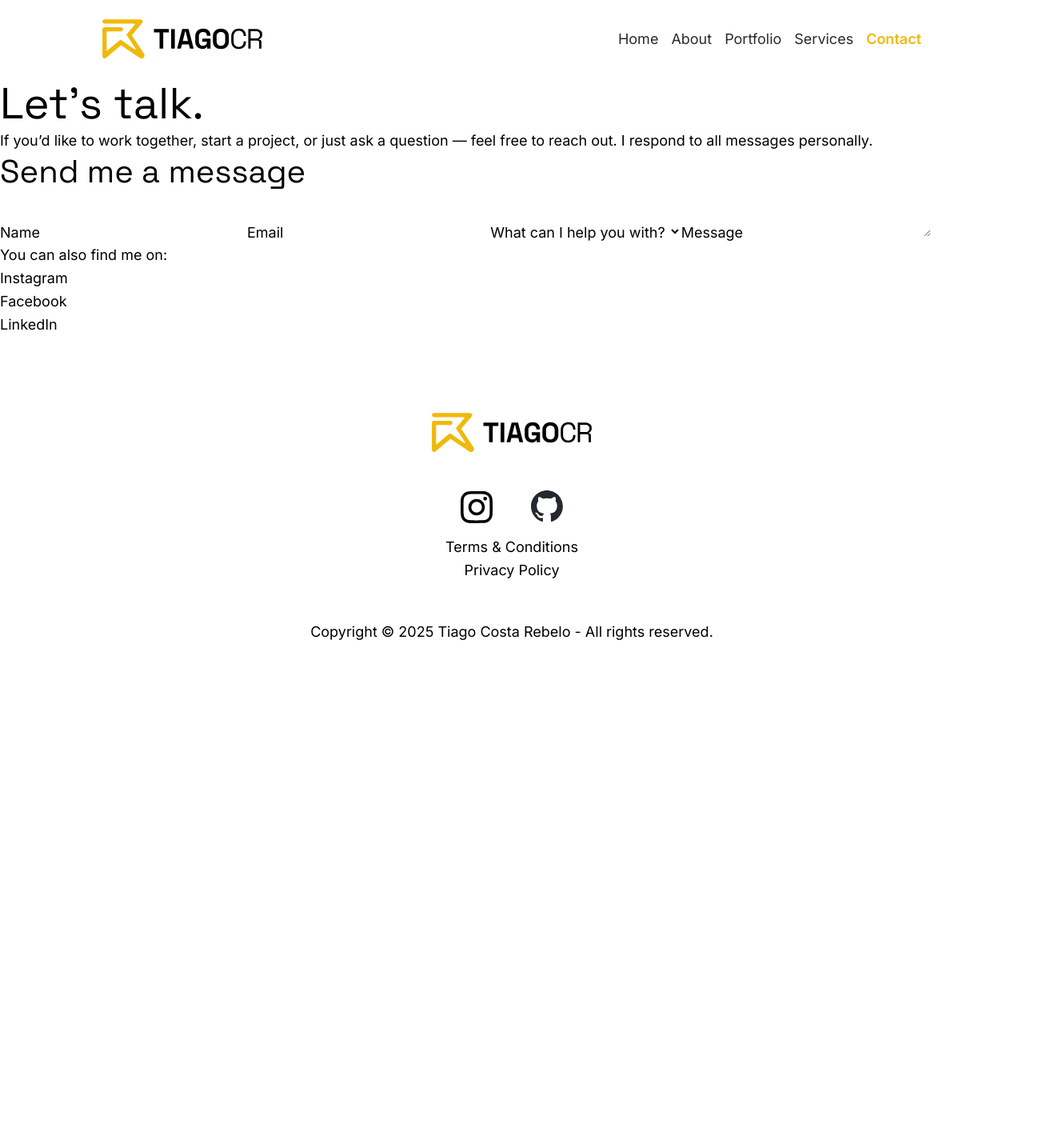
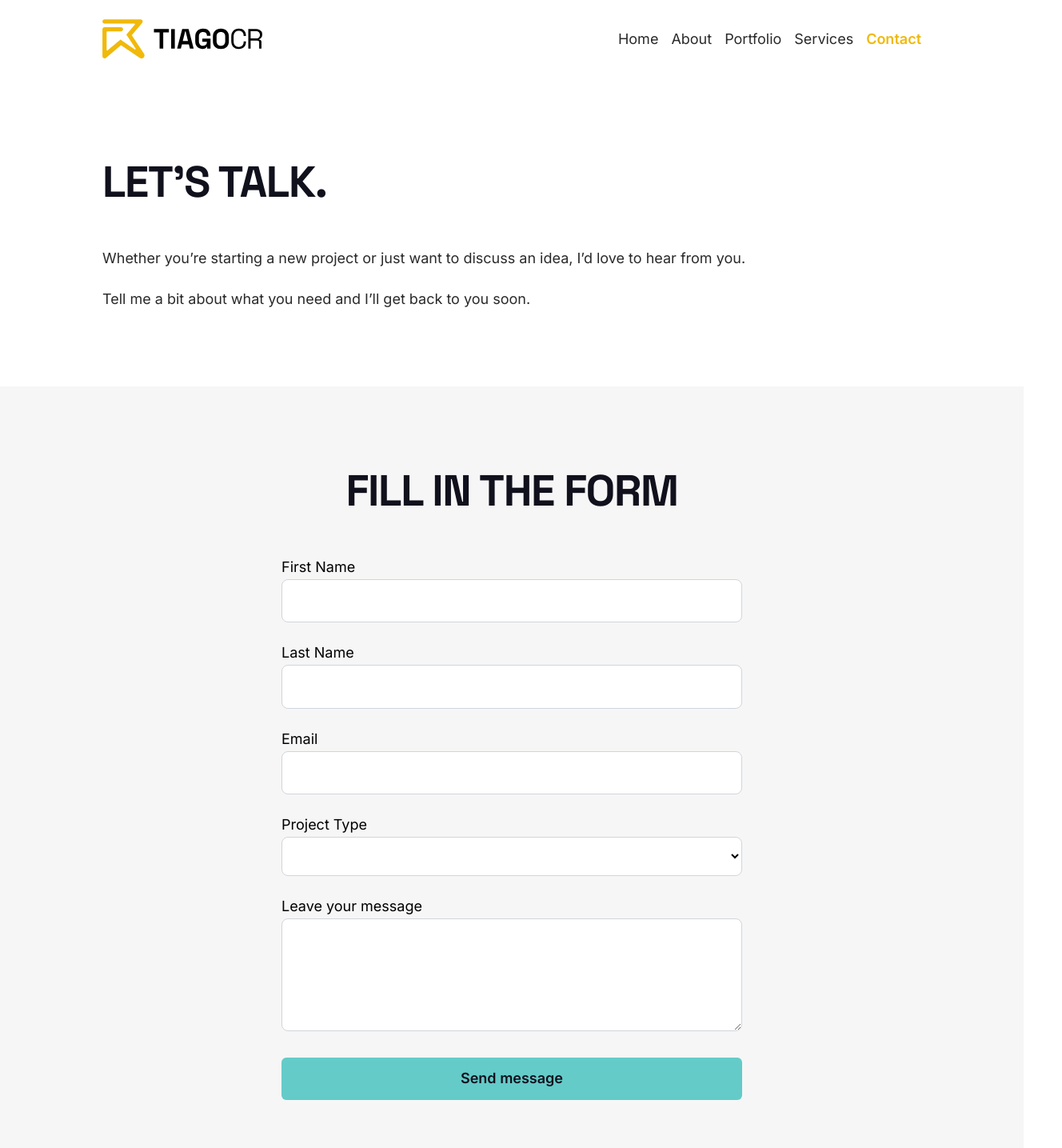
Before and after one commit to tiagocostarebelo/reactjs-tiagocr-portfolio, a React (Vite) app: page /contact in a window 1280 px wide. Shown: the top 1435 px of the page at 80% size, 1328 px wide, since content can reach past the window. Before the commit the page ends 899 px from the top, so only its background shows below. Built offline with nearby package versions, Linux system fonts and the light colour scheme.

Commit message:
feat: contactForm component and contact page set up. added Netlify form setup so Netlify can handle the form submissions

```diff
--- /dev/null
+++ b/src/components/ui/ContactForm.jsx
@@ -0,0 +1,167 @@
+import { useState } from "react";
+
+const ContactForm = () => {
+
+    const [formData, setFormData] = useState({
+        firstName: "",
+        lastName: "",
+        email: "",
+        projectType: "",
+        message: ""
+    });
+    const [status, setStatus] = useState({
+        loading: false,
+        success: false,
+        error: false
+    })
+
+    const handleChange = (e) => {
+        const { name, value } = e.target;
+        setFormData(prev => ({ ...prev, [name]: value }));
+    };
+
+    const handleSubmit = async (e) => {
+        e.preventDefault();
+
+        //basic validation
+        if (!formData.firstName.trim() || !formData.lastName.trim() || !formData.email.trim()) {
+            alert('Please fill in all required fields');
+            return;
+        }
+
+        setStatus({ loading: true, success: false, error: false });
+
+        const encode = (data) =>
+            Object.keys(data)
+                .map(key => encodeURIComponent(key) + "=" + encodeURIComponent(data[key]))
+                .join("&");
+
+        try {
+            await fetch("/", {
+                method: "POST",
+                headers: { "Content-Type": "application/x-www-form-urlencoded" },
+                body: encode({
+                    "form-name": "contact",
+                    ...formData,
+                }),
+            });
+
+            setStatus({ loading: false, success: true, error: false });
+
+            setFormData({
+                firstName: "",
+                lastName: "",
+                email: "",
+                projectType: "",
+                message: ""
+            });
+
+        } catch (error) {
+            console.error("Form submission error", error);
+            setStatus({ loading: false, success: false, error: true });
+        }
+    }
+
+    return (
+        <section className="w-full h-auto py-24 bg-gray-light">
+            <h2 className="text-2xl md:text-3xl font-bold text-black-rich uppercase mb-6 tracking-tight leading-tight text-center">Fill in the form</h2>
+            <div className="max-w-xl mx-auto">
+                <form
+                    name="contact"
+                    method="POST"
+                    data-netlify="true"
+                    netlify-honeypot="bot-field"
+                    onSubmit={handleSubmit}
+                    className="flex flex-col gap-6 mt-12">
+
+                    <input type="hidden" name="form-name" value="contact" />
+                    <input type="hidden" name="bot-field" />
+
+                    <label htmlFor="firstName">First Name
+                        <input
+                            type="text"
+                            value={formData.firstName}
+                            name="firstName"
+                            id="firstName"
+                            onChange={handleChange}
+                            className="border border-gray-300 bg-white rounded-lg px-4 py-3 w-full"
+                            required
+                        />
+                    </label>
+
+                    <label htmlFor="lastName">Last Name
+                        <input
+                            type="text"
+                            value={formData.lastName}
+                            name="lastName"
+                            id="lastName"
+                            onChange={handleChange}
+                            className="border border-gray-300 bg-white rounded-lg px-4 py-3 w-full"
+                            required
+                        />
+                    </label>
+
+                    <label htmlFor="email">Email
+                        <input
+                            type="email"
+                            value={formData.email}
+                            name="email"
+                            id="email"
+                            onChange={handleChange}
+                            className="border border-gray-300 bg-white rounded-lg px-4 py-3 w-full"
+                            required
+                        />
+                    </label>
+
+                    <label htmlFor="projectType">Project Type
+                        <select
+                            type="text"
+                            value={formData.projectType}
+                            name="projectType"
+                            id="projectType"
+                            onChange={handleChange}
+                            defaultValue=""
+                            className="border border-gray-300 bg-white rounded-lg px-4 py-3 w-full"
+                            required
+                        >
+                            <option value=""></option>
+                            <option value="brandDesign">Brand Design</option>
+                            <option value="webDevelopment">Web Development</option>
+                            <option value="emailDevelopment">Email Development</option>
+                            <option value="other">Other</option>
+
+                        </select>
+                    </label>
+
+                    <label htmlFor="message">Leave your message
+                        <textarea
+                            type="text"
+                            id="message"
+                            value={formData.message}
+                            name="message"
+                            onChange={handleChange}
+                            rows={4} cols={40}
+                            className="border border-gray-300 bg-white rounded-lg px-4 py-3 w-full"
+                        />
+                    </label>
+                    <button
+                        type="submit"
+                        className="btn-secondary"
+                        disabled={status.loading}>
+                        {status.loading ? "Sending..." : "Send message"}
+                    </button>
+
+                    {/* Success & error messages */}
+                    {status.success && (
+                        <p className="text-green-600 mt-2">Thanks! I'll get back to you soon.</p>
+                    )}
+                    {status.error && (
+                        <p className="text-red-600 mt-2">Something went wrong. Please try again.</p>
+                    )}
+                </form>
+            </div>
+        </section>
+    )
+}
+
+export default ContactForm
--- a/src/pages/contactPage.jsx
+++ b/src/pages/contactPage.jsx
@@ -1,27 +1,18 @@
 import React from 'react'
+import SectionsHero from '../components/sections/SectionsHero';
+import ContactForm from '../components/ui/ContactForm';
 
 const ContactPage = () => {
     return (
         <>
-            <h1>Let’s talk.</h1>
-            <p>If you’d like to work together, start a project, or just ask a question — feel free to reach out. I respond to all messages personally.</p>
-            <form>
-                <h2>Send me a message</h2>
-                <label>Name</label>
-                <input />
-                <label>Email</label>
-                <input />
-                <label>What can I help you with?</label>
-                <select />
-                <label>Message</label>
-                <textarea></textarea>
-            </form>
-            <div>
-                <p>You can also find me on:</p>
-                <p>Instagram</p>
-                <p>Facebook</p>
-                <p>LinkedIn</p>
-            </div>
+            <SectionsHero
+                heading="Let's talk."
+                text="Whether you’re starting a new project or just want to discuss an idea, I’d love to hear from you."
+                text2="Tell me a bit about what you need and I’ll get back to you soon."
+                buttonLabel=''
+            />
+
+            <ContactForm />
         </>
     )
 }
```
